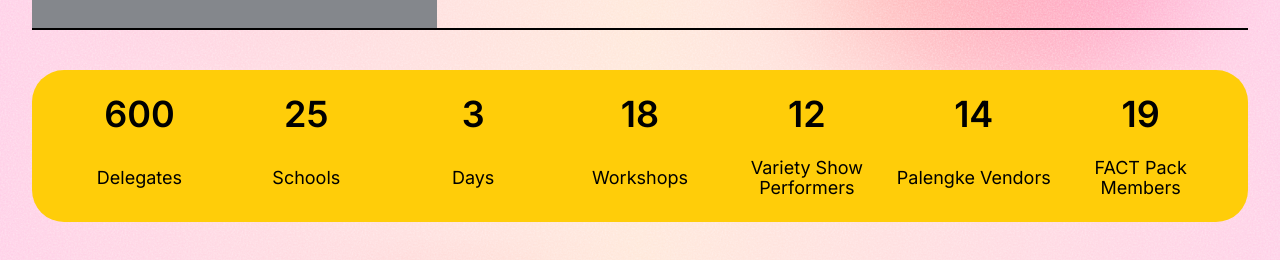
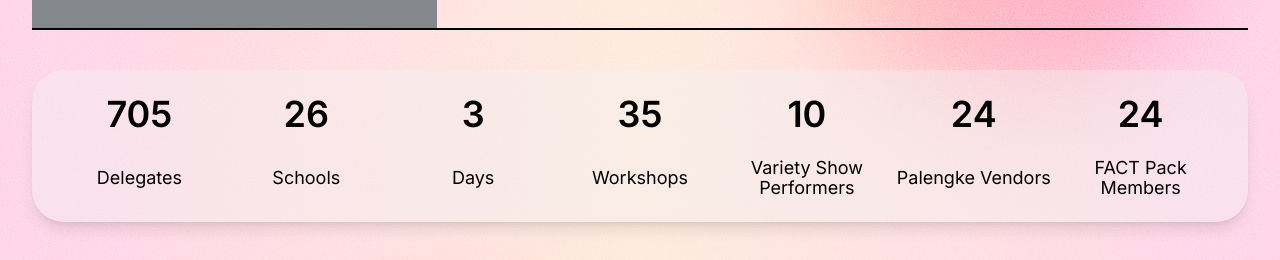
Before and after one commit to filipinx-americans-coming-together/fact-website-frontend, a Next.js app: page /about in a window 1280 px wide. Shown: the part 1051-1311 px from the top of the page. Built offline with nearby package versions, Linux system fonts and the light colour scheme; grey boxes are pictures that could not be loaded.

Commit message:
update about stats

```diff
--- a/src/app/about/page.tsx
+++ b/src/app/about/page.tsx
@@ -15,7 +15,7 @@ const PDF_URL =
   "https://drive.google.com/file/d/1DYkEqr0mfdsLnzYbCdy_xSr2JNiPvgcZ/view";
 
 export default function About() {
-    const nums = ["600", "25", "3", "18", "12", "14", "19"];
+    const nums = ["705", "26", "3", "35", "10", "24", "24"];
     const caps = ["Delegates", "Schools", "Days", "Workshops", "Variety Show Performers", "Palengke Vendors", "FACT Pack Members"];
   return (
     <PageContainer
@@ -117,7 +117,7 @@ export default function About() {
           boldly, unapologetically, and with purpose.
         </div>
       </div>
-      <div className="-mx-6 sm:mx-0 mt-6 lg:mt-10 bg-highlight-primary p-4 sm:p-6 flex flex-col justify-around rounded-4xl text-center gap-4 sm:gap-6">
+      <div className="-mx-6 sm:mx-0 mt-6 lg:mt-10 bg-[rgba(240,240,240,0.4)] shadow-lg p-4 sm:p-6 flex flex-col justify-around rounded-4xl text-center gap-4 sm:gap-6">
         <div className="font-semibold text-4xl justify-around hidden sm:flex">
             {nums.map((num, index)=>(
                 <div key={index} className="flex-1">{num}</div>
```
